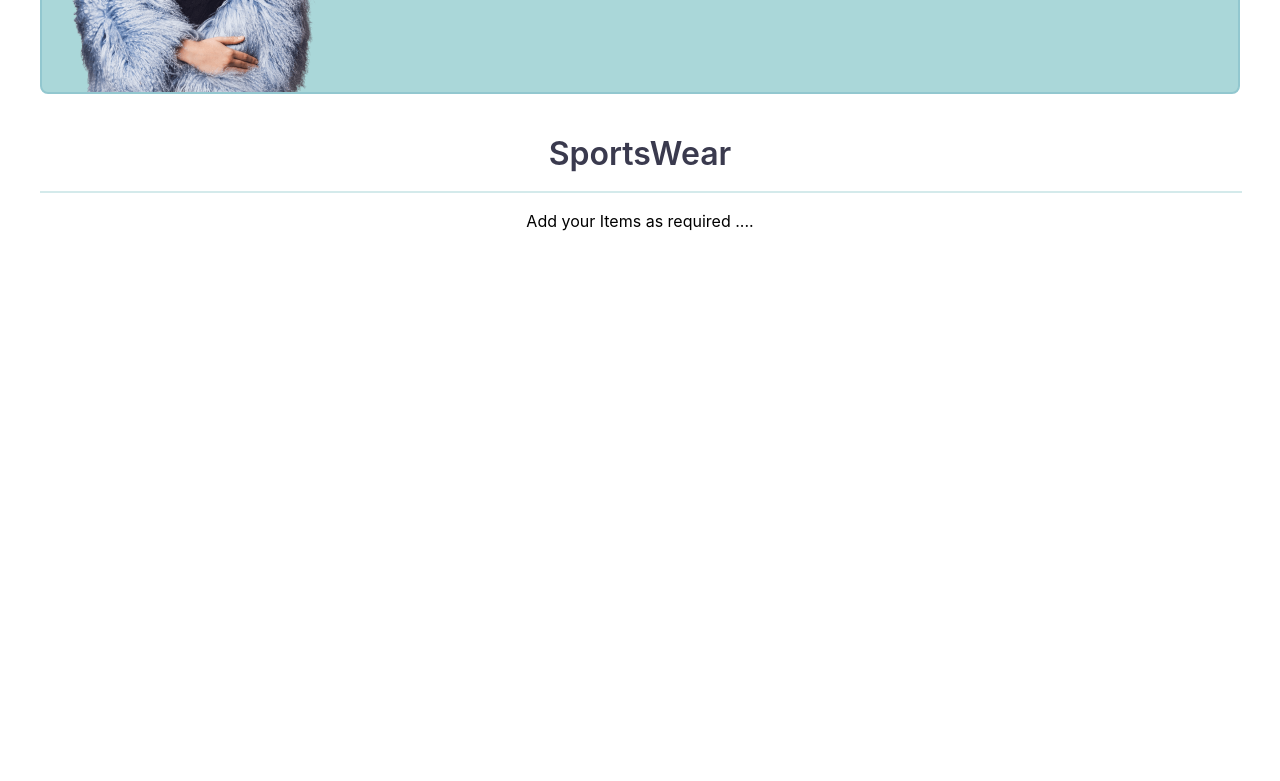
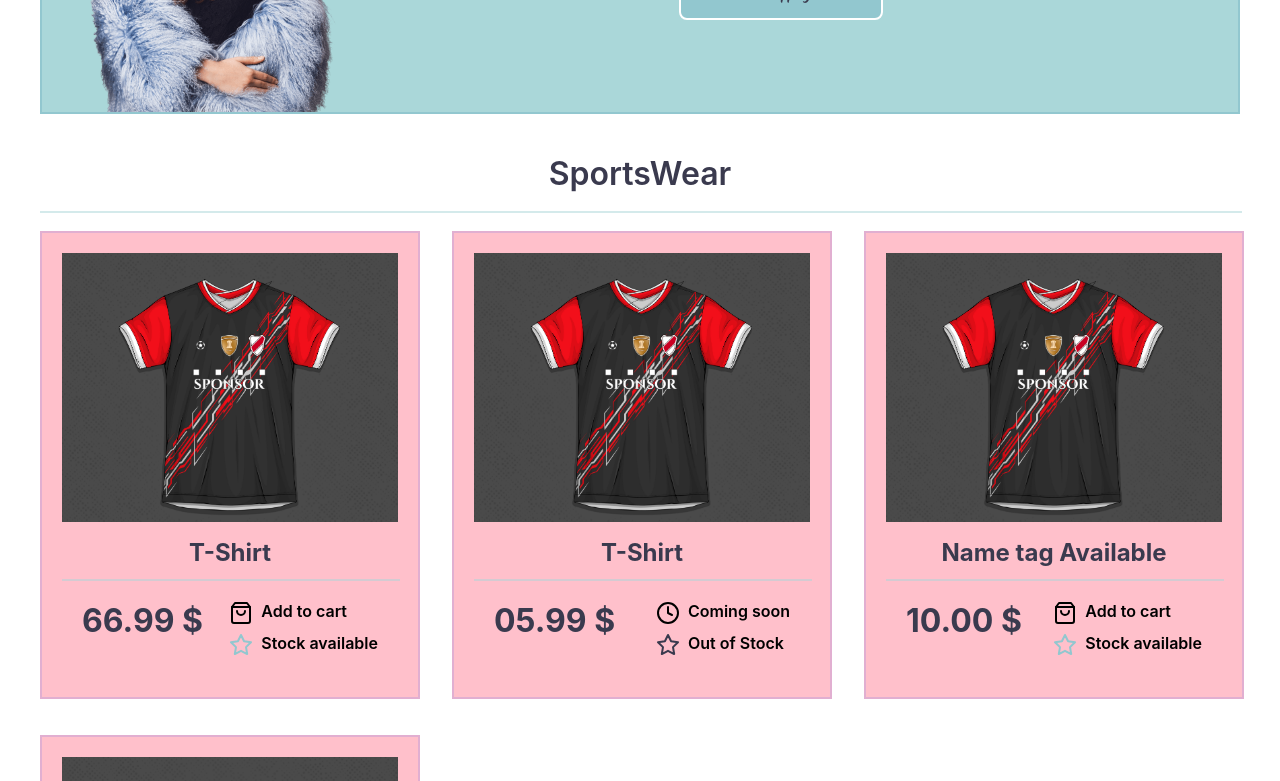
Before and after one commit to Dilshan-686/ITPM-Project, a React (Create React App) app: page / in a window 1280 px wide. Shown: the part 360-1141 px from the top of the page. Before the commit the page ends 800 px from the top, so only its background shows below. Built offline with nearby package versions, Linux system fonts and the light colour scheme; a web font is replaced by a local one.

Commit message:
home page

```diff
--- a/src/components/index.js
+++ b/src/components/index.js
@@ -1 +1,2 @@
 export * from './atoms';
+export * from './molecules';
--- /dev/null
+++ b/src/components/molecules/index.js
@@ -0,0 +1 @@
+export { default as ShopCard } from './shopCard/shopCard';
--- /dev/null
+++ b/src/components/molecules/shopCard/shopCard.jsx
@@ -0,0 +1,42 @@
+import * as Styles from './styles';
+import DEFAULT_IMAGE from './default.jpg';
+import { Divider, Icon } from '../../atoms';
+
+const ShopCard = ({ src, name, price, isStockAvailable }) => {
+    return (
+        <Styles.ShopCardContainer>
+            <Styles.ShopCardInnerContainer>
+                <Styles.ShopCardImage src={src || DEFAULT_IMAGE} />
+                <h2> {name ? name : 'Name tag Available'}</h2>
+                <Divider color="#AAD7D9" />
+                <Styles.ShopCardDetails>
+                    <Styles.ShopCardDetailsItem>
+                        <h1>{`${price} $`}</h1>
+                    </Styles.ShopCardDetailsItem>
+                    <Styles.ShopCardDetailsItem>
+                        <Styles.IconContainer>
+                            {isStockAvailable ? (
+                                <>
+                                    <Icon name="shopping-bag" /> Add to cart
+                                </>
+                            ) : (
+                                <>
+                                    <Icon name="clock" />
+                                    Coming soon
+                                </>
+                            )}
+                        </Styles.IconContainer>
+                        <Styles.IconContainer>
+                            <>
+                                <Icon name="star" color={isStockAvailable ? '#92c7cf' : '#3a3a4e'} />
+                                {isStockAvailable ? 'Stock available' : 'Out of Stock'}
+                            </>
+                        </Styles.IconContainer>
+                    </Styles.ShopCardDetailsItem>
+                </Styles.ShopCardDetails>
+            </Styles.ShopCardInnerContainer>
+        </Styles.ShopCardContainer>
+    );
+};
+
+export default ShopCard;
--- /dev/null
+++ b/src/components/molecules/shopCard/styles.js
@@ -0,0 +1,52 @@
+import styled from 'styled-components';
+
+export const ShopCardContainer = styled.div`
+    border: 2px solid #e1afd1;
+    height: fit-content;
+    width: 100%;
+    background: gray;
+    h1 {
+        margin: 0;
+        color: #3a3a4e;
+    }
+    h2 {
+        margin: 12px 0;
+        color: #3a3a4e;
+    }
+`;
+
+export const ShopCardInnerContainer = styled.div`
+    padding: 20px;
+    height: fit-content;
+    background: pink;
+    @media (max-width: 768px) {
+        padding: 12px;
+    }
+`;
+
+export const ShopCardImage = styled.img`
+    width: 100%;
+`;
+
+export const ShopCardDetails = styled.div`
+    padding: 20px;
+    display: flex;
+    justify-content: space-between;
+    @media (max-width: 768px) {
+        padding: 12px;
+    }
+`;
+
+export const ShopCardDetailsItem = styled.div`
+    width: fit-content;
+    flex-direction: column;
+    display: flex;
+    gap: 8px;
+`;
+
+export const IconContainer = styled.div`
+    display: flex;
+    gap: 8px;
+    font-weight: 600;
+    cursor: pointer;
+`;
--- a/src/layout/index.jsx
+++ b/src/layout/index.jsx
@@ -5,7 +5,9 @@ const HomeLayout = ({ children }) => {
     return (
         <>
             <NavigationBar />
-            <Styles.LayoutContainer>{children}</Styles.LayoutContainer>
+            <Styles.LayoutContainer>
+                <Styles.LayoutInnerContainer>{children}</Styles.LayoutInnerContainer>
+            </Styles.LayoutContainer>
         </>
     );
 };
--- a/src/layout/styles.js
+++ b/src/layout/styles.js
@@ -3,9 +3,16 @@ import styled from 'styled-components';
 export const LayoutContainer = styled.div`
     display: flex;
     flex-direction: column;
+    align-items: center;
     padding: 0px 40px;
     height: calc(100vh - 80px);
     @media (max-width: 768px) {
         padding: 0px 20px;
     }
 `;
+
+export const LayoutInnerContainer = styled.div`
+    @media (min-width: 1440px) {
+        max-width: 1440px;
+    }
+`;
--- a/src/pages/cart/Cart.jsx
+++ b/src/pages/cart/Cart.jsx
@@ -10,6 +10,7 @@ const CartPage = () => {
                     <Styles.Title>Your Shopping Bag</Styles.Title>
                     <Divider color="black" />
                     @todo add active cart items here
+                    {/* <CheckoutCard /> */}
                 </Styles.BagInnerContainer>
             </Styles.Bag>
             <Styles.Summary>
--- a/src/pages/home/Home.jsx
+++ b/src/pages/home/Home.jsx
@@ -1,6 +1,23 @@
 import * as Styles from './styles';
 import MAIN_IMAGE from '../../images/homeMain.png';
-import { Button, Divider } from '../../components';
+import { Button, Divider, ShopCard } from '../../components';
+
+const MockList_SW = [
+    { price: '66.99', name: 'T-Shirt', isStockAvailable: true },
+    { price: '05.99', name: 'T-Shirt', isStockAvailable: false },
+    { price: '10.00', isStockAvailable: true },
+    { price: '16.59', name: 'T-Shirt', isStockAvailable: false },
+];
+
+const GridItemList = (items) => {
+    return items.map(({ price, name, isStockAvailable }) => {
+        return (
+            <Styles.GridItem>
+                <ShopCard price={price} name={name} isStockAvailable={isStockAvailable} />
+            </Styles.GridItem>
+        );
+    });
+};
 
 const Home = () => {
     return (
@@ -13,10 +30,14 @@ const Home = () => {
                 </Styles.ContentContainer>
             </Styles.HomeImageContainer>
             <Styles.CategorySection>
-                {/* todo add categories as your requirements using map  function dnt duplicate code */}
                 <Styles.Title>SportsWear</Styles.Title>
                 <Divider margin="18px 0" color="#AAD7D9" />
-                Add your Items as required ....
+                <Styles.GridContainer>{GridItemList(MockList_SW)}</Styles.GridContainer>
+            </Styles.CategorySection>
+            <Styles.CategorySection>
+                <Styles.Title>KidsWear</Styles.Title>
+                UP COMING ..............
+                <Divider margin="18px 0 40px 0" color="#AAD7D9" />
             </Styles.CategorySection>
         </div>
     );
--- a/src/pages/home/styles.js
+++ b/src/pages/home/styles.js
@@ -6,13 +6,16 @@ export const HomeImageContainer = styled.div`
     height: 350px;
     background: #aad7d9;
     border: 2px solid #92c7cf;
-    border-radius: 8px;
+    /* border-radius: 8px; */
     display: flex;
     justify-content: space-between;
     align-items: end;
     gap: 8px;
     @media (max-width: 768px) {
         justify-content: center;
+    }
+    @media (max-width: 1440px) {
+        padding: 40px 40px 0 40px;
     }
 `;
 
@@ -49,3 +52,24 @@ export const CategorySection = styled.div`
     height: fit-content;
     margin: 40px 0 0 0;
 `;
+
+// SportsWear
+
+export const GridContainer = styled.div`
+    display: grid;
+    grid-template-columns: 1fr 1fr;
+    gap: 36px;
+    @media (max-width: 768px) {
+        grid-template-columns: 1fr;
+    }
+    @media (min-width: 1200px) {
+        grid-template-columns: 1fr 1fr 1fr;
+    }
+`;
+
+export const GridItem = styled.div`
+    width: 100%;
+    height: fit-content;
+    // min-height: 460px;
+    background: yellow;
+`;
```
Also changed, not shown: src/components/molecules/shopCard/default.jpg (added).
